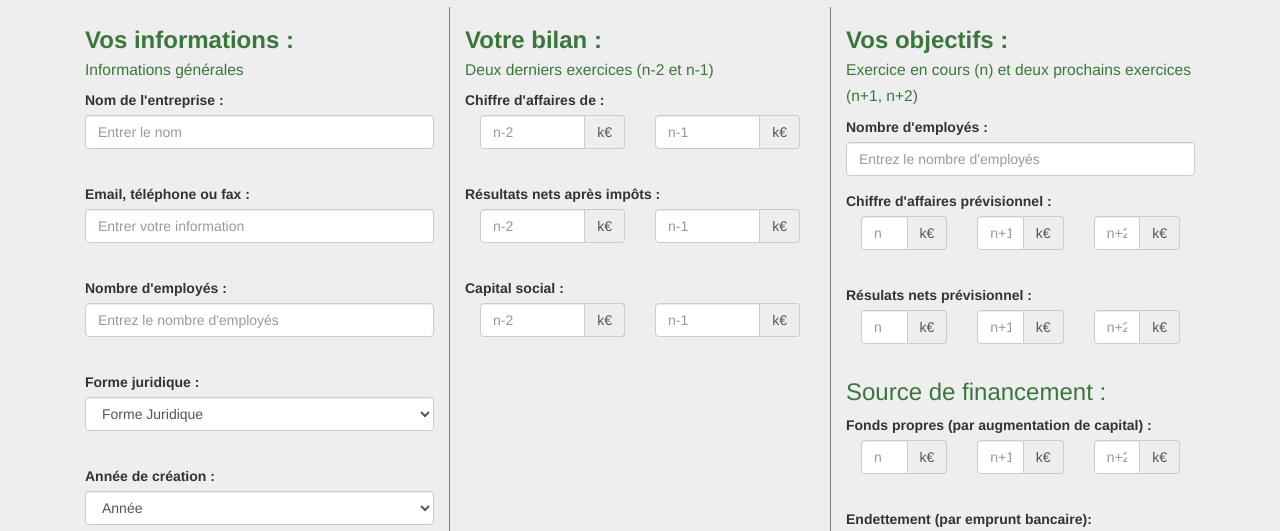
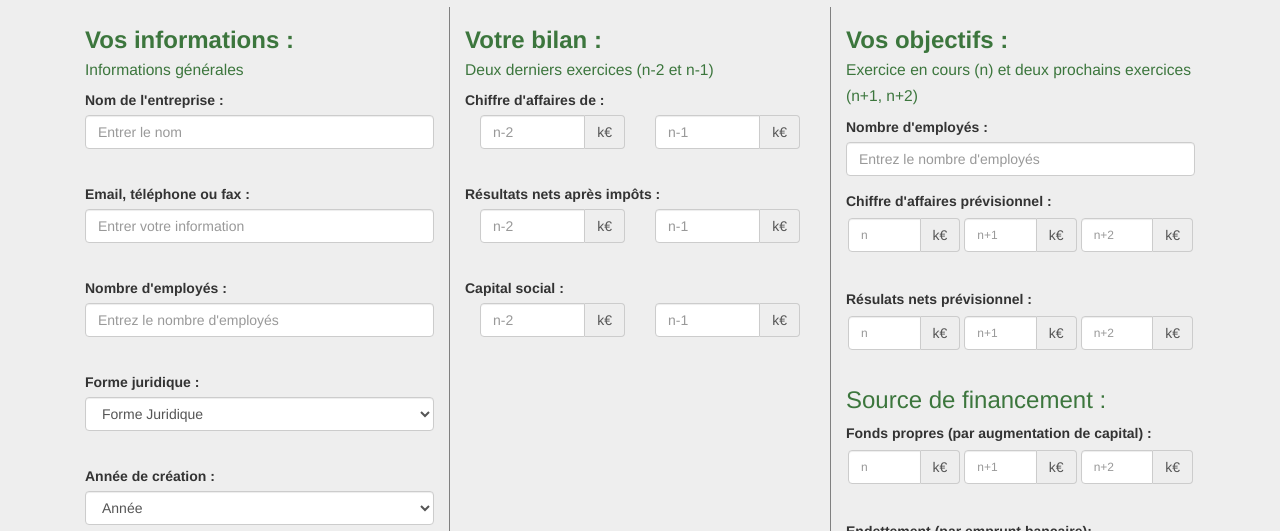
Before and after one commit to RomainStage/formulaire, a website: page index.html in a window 1280 px wide. Shown: the part 241-772 px from the top of the page. Drawn offline with Linux system fonts and the light colour scheme.

Commit message:
modif presentation formulaire

```diff
--- a/index.html
+++ b/index.html
@@ -181,21 +181,21 @@
 				   <div class="form-group" style="margin-bottom:0px;">
 					<label for="CA">Chiffre d'affaires prévisionnel :</br><small class="text-danger" id="obj-ca-control"></small></label>
 				  </div>
-				  <div class="form-group col-md-4">
-				  <div class="input-group">
-					<input type="text" class="form-control annee-0" id="obj-ca-0" placeholder="" data-toggle="tooltip" title=""  name="secondname">
-					<div class="input-group-addon">k€</div>
+				  <div class="form-group col-md-4" style="padding:2px">
+				  <div class="input-group" >
+					<input type="text" class="form-control annee-0" id="obj-ca-0" placeholder="" data-toggle="tooltip" title=""  name="secondname" style="font-size:12px">
+					<div class="input-group-addon" >k€</div>
 				  </div>
 				  </div>
-				   <div class="form-group col-md-4">
+				   <div class="form-group col-md-4" style="padding:2px">
 				   <div class="input-group">
-					<input type="text" class="form-control annee+1" id="obj-ca-1" placeholder="" data-toggle="tooltip" title=""  name="secondname">
+					<input type="text" class="form-control annee+1" id="obj-ca-1" placeholder="" data-toggle="tooltip" title=""  name="secondname" style="font-size:12px">
 				  	<div class="input-group-addon">k€</div>
 				  </div>
 				  </div>
-				   <div class="form-group col-md-4">
+				   <div class="form-group col-md-4" style="padding:2px">
 				   <div class="input-group">
-					<input type="text" class="form-control annee+2" id="obj-ca-2" placeholder="" data-toggle="tooltip" title=""  name="secondname">
+					<input type="text" class="form-control annee+2" id="obj-ca-2" placeholder="" data-toggle="tooltip" title=""  name="secondname" style="font-size:12px">
 					<div class="input-group-addon">k€</div>
 				  </div>
 				  	</br>
@@ -207,21 +207,21 @@
 				     <div class="form-group" style="margin-bottom:0px;">
 					<label for="CA">Résulats nets prévisionnel :</br><small class="text-danger" id="obj-rn-control"></small></label>
 				  </div>
-				  <div class="form-group col-md-4">
+				  <div class="form-group col-md-4" style="padding:2px">
 				  <div class="input-group">
-					<input type="text" class="form-control annee-0" id="obj-rn-0" placeholder="" data-toggle="tooltip" title=""  name="secondname">
+					<input type="text" class="form-control annee-0" id="obj-rn-0" placeholder="" data-toggle="tooltip" title=""  name="secondname" style="font-size:12px">
 				  	<div class="input-group-addon">k€</div>
 				  	</div>
 				  </div>
-				   <div class="form-group col-md-4">
+				   <div class="form-group col-md-4" style="padding:2px">
 				   <div class="input-group">
-					<input type="text" class="form-control annee+1" id="obj-rn-1" placeholder="" data-toggle="tooltip" title=""  name="secondname">
+					<input type="text" class="form-control annee+1" id="obj-rn-1" placeholder="" data-toggle="tooltip" title=""  name="secondname" style="font-size:12px">
 				  	<div class="input-group-addon">k€</div>
 				  </div>
 				  </div>
-				   <div class="form-group col-md-4">
+				   <div class="form-group col-md-4" style="padding:2px">
 				   <div class="input-group">
-					<input type="text" class="form-control annee+2" id="obj-rn-2" placeholder="" data-toggle="tooltip" title=""  name="secondname">
+					<input type="text" class="form-control annee+2" id="obj-rn-2" placeholder="" data-toggle="tooltip" title=""  name="secondname" style="font-size:12px">
 				  	<div class="input-group-addon">k€</div>
 				  </div>
 				  	</br>
@@ -232,21 +232,21 @@
 					<h3 for="CA" class="text-success">Source de financement :</h3>
 					<label>Fonds propres (par augmentation de capital) :</br><small class="text-danger" id="obj-fp-control"></small></label>
 				  </div>
-				  <div class="form-group col-md-4">
+				  <div class="form-group col-md-4" style="padding:2px">
 				  <div class="input-group">
-					<input type="text" class="form-control annee-0" id="obj-fp-0" placeholder="" data-toggle="tooltip" title=""  name="secondname">
+					<input type="text" class="form-control annee-0" id="obj-fp-0" placeholder="" data-toggle="tooltip" title=""  name="secondname" style="font-size:12px">
 				 	<div class="input-group-addon">k€</div>
 				 </div>
 				  </div>
-				   <div class="form-group col-md-4">
+				   <div class="form-group col-md-4" style="padding:2px">
 				   <div class="input-group">
-					<input type="text" class="form-control annee+1" id="obj-fp-1" placeholder="" data-toggle="tooltip" title=""  name="secondname">
+					<input type="text" class="form-control annee+1" id="obj-fp-1" placeholder="" data-toggle="tooltip" title=""  name="secondname" style="font-size:12px">
 				 	<div class="input-group-addon">k€</div>
 				 </div>
 				  </div>
-				   <div class="form-group col-md-4">
+				   <div class="form-group col-md-4" style="padding:2px">
 				    <div class="input-group">
-					<input type="text" class="form-control annee+2" id="obj-fp-2" placeholder="" data-toggle="tooltip" title=""  name="secondname">
+					<input type="text" class="form-control annee+2" id="obj-fp-2" placeholder="" data-toggle="tooltip" title=""  name="secondname" style="font-size:12px">
 				 	<div class="input-group-addon">k€</div>
 				 	</div>
 				 	</br>
@@ -255,19 +255,19 @@
 				  <div class="form-group" style="margin-bottom:0px;">
 					<label for="CA">Endettement (par emprunt bancaire):</br><small class="text-danger" id=""></small></label>
 				  </div>
-				  <div class="form-group col-md-4">
+				  <div class="form-group col-md-4" style="padding:2px">
 				   <div class="input-group">
 					<input type="text" class="form-control annee-0" id="obj-fp-endettement-0" placeholder="" data-toggle="tooltip" title=""  name="secondname">
 					<div class="input-group-addon">k€</div>
 				</div>
 				</div>
-				   <div class="form-group col-md-4">
+				   <div class="form-group col-md-4" style="padding:2px">
 				    <div class="input-group">
 					<input type="text" class="form-control annee+1" id="obj-fp-endettement-1" placeholder="" data-toggle="tooltip" title=""  name="secondname">
 				 	<div class="input-group-addon">k€</div>
 				 </div>
 				  </div>
-				   <div class="form-group col-md-4">
+				   <div class="form-group col-md-4" style="padding:2px">
 				    <div class="input-group">
 					<input type="text" class="form-control annee+2" id="obj-fp-endettement-2" placeholder="" data-toggle="tooltip" title=""  name="secondname">
 				  	<div class="input-group-addon">k€</div>
```
